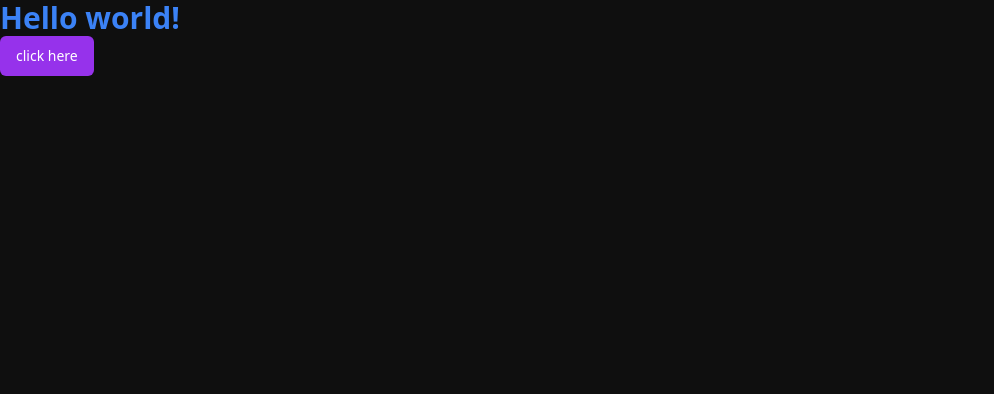
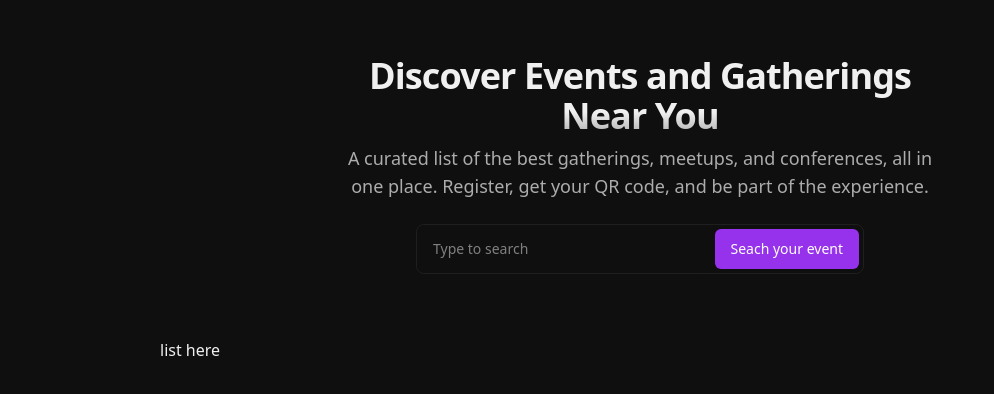
Before and after one commit to fikrialwan/fe-gatherhub, a Nuxt app: page / in a window 1280 px wide. Shown: the top 394 px of the page, without its empty margins (0-994 px from the left). Built offline with nearby package versions, Linux system fonts and the light colour scheme.

Commit message:
feat(main-page): add hero

```diff
--- a/app.vue
+++ b/app.vue
@@ -1,5 +1,9 @@
 <template>
-  <div class="dark bg-background text-foreground min-h-screen">
-    <NuxtPage />
+  <div class="dark bg-background text-foreground flex flex-col min-h-dvh">
+    <div
+      class="relative w-full mx-auto max-w-screen-lg px-6 lg:px-8 flex flex-col grow py-8 gap-8 md:gap-10 md:py-10 lg:gap-12 lg:py-12"
+    >
+      <NuxtPage />
+    </div>
   </div>
 </template>
--- /dev/null
+++ b/components/content/Hero.vue
@@ -0,0 +1,46 @@
+<template>
+  <header class="flex flex-col gap-y-6 w-full mb-[2vh] lg:mt-[1vh]">
+    <section
+      class="flex w-full flex-col gap-y-2 items-center text-center max-w-[37.5rem] mx-auto"
+    >
+      <div class="relative">
+        <h1
+          class="font-display text-3xl font-semibold tracking-tight text-pretty md:text-4xl"
+        >
+          Discover Events and Gatherings Near You
+        </h1>
+        <div
+          class="absolute -bottom-2 inset-x-0 h-8 bg-gradient-to-t from-background/40 to-transparent pointer-events-none select-none"
+        />
+      </div>
+      <div
+        class="prose prose-neutral dark:prose-invert prose-a:font-normal prose-a:text-foreground hover:prose-a:text-primary first:prose-p:mt-0 last:prose-p:mb-0 first:prose-ul:mt-0 last:prose-ul:mb-0 prose-li:mt-2 first:prose-li:m-0 prose-img:border prose-img:border-neutral-200 prose-img:rounded-md prose-lead:text-lg/relaxed prose-pre:font-mono prose-pre:rounded-none text-secondary text-pretty leading-relaxed prose-headings:scroll-mt-20 prose-headings:text-foreground prose-headings:font-semibold prose-headings:tracking-tight prose-h1:text-3xl md:prose-h1:text-4xl prose-h2:text-2xl md:prose-h2:text-3xl prose-h3:text-2xl prose-h4:text-xl prose-h5:text-base prose-h5:font-medium prose-h5:tracking-micro prose-h6:text-sm prose-h6:font-medium prose-h6:tracking-normal max-w-2xl"
+      >
+        <h2
+          class="!text-base !font-normal !tracking-normal !text-foreground/70 md:!text-lg"
+        >
+          A curated list of the best gatherings, meetups, and conferences, all
+          in one place. Register, get your QR code, and be part of the
+          experience.
+        </h2>
+      </div>
+    </section>
+    <section
+      class="flex gap-x-4 gap-y-3 flex-col min-w-0 max-w-xs md:max-w-md w-full mx-auto items-center text-center"
+    >
+      <form
+        class="flex border rounded-lg overflow-clip focus-within:outline focus-within:outline-2 focus-within:-outline-offset-1 focus-within:outline-primary w-full"
+      >
+        <input
+          class="w-full appearance-none bg-background text-foreground resize-none font-medium outline-offset-0 outline-primary placeholder:text-inherit placeholder:opacity-50 disabled:opacity-50 px-4 py-2.5 text-sm/tight rounded-lg flex-1 min-w-0 border-0 outline-0"
+          type="text"
+          name="search"
+          placeholder="Type to search"
+          data-1p-ignore="true"
+          required
+        />
+        <Button class="m-1 px-4 py-1.5">Seach your event</Button>
+      </form>
+    </section>
+  </header>
+</template>
--- a/pages/index.vue
+++ b/pages/index.vue
@@ -1,8 +1,8 @@
 <script setup lang="ts">
-import Button from "~/components/ui/button/Button.vue";
+import Hero from "~/components/content/Hero.vue";
 </script>
 
 <template>
-  <h1 class="text-3xl font-bold text-blue-500">Hello world!</h1>
-  <Button>click here</Button>
+  <Hero />
+  <section>list here</section>
 </template>
```
